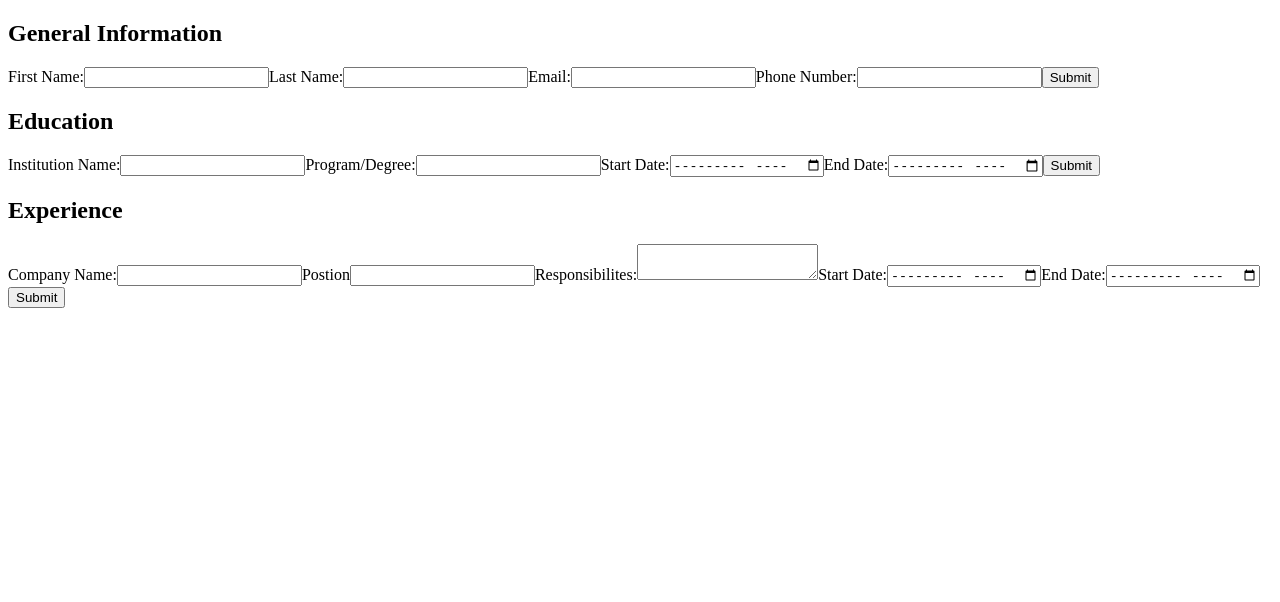
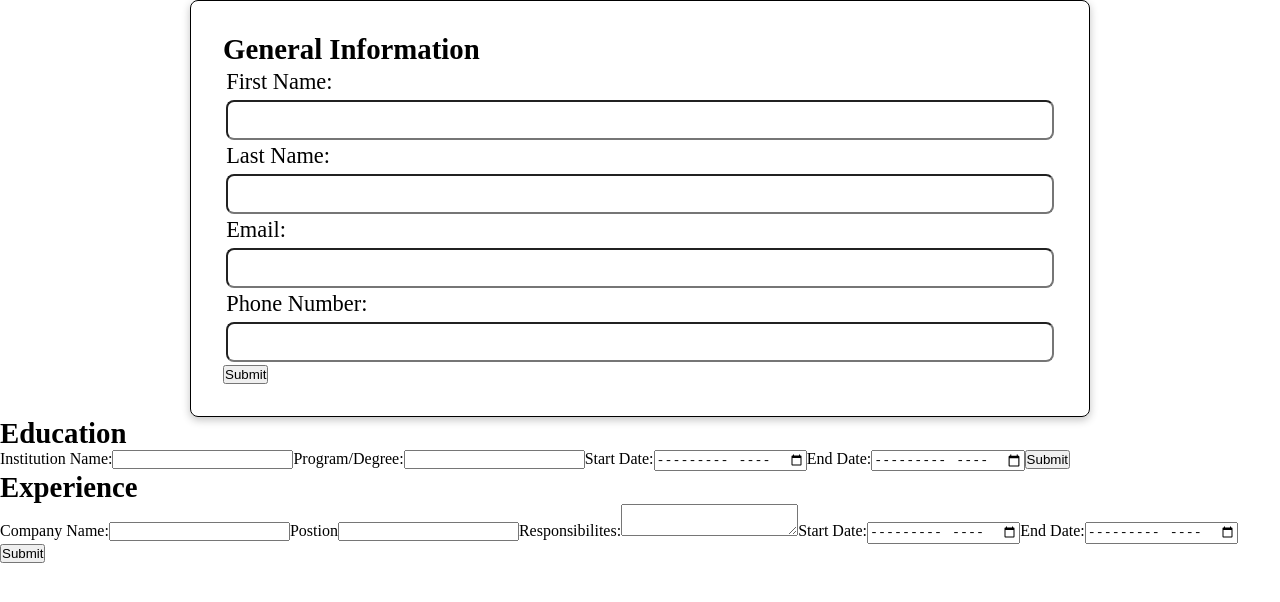
Before and after one commit to rizwanshaukat-dev/CV-Application, a React (Vite) app: page / in a window 1280 px wide. Shown: the top 602 px of the page. Built offline with nearby package versions, Linux system fonts and the light colour scheme.

Commit message:
Add style to the general Info component

```diff
--- a/src/components/GeneralInfo.jsx
+++ b/src/components/GeneralInfo.jsx
@@ -1,4 +1,5 @@
 import { useState } from "react"
+import "../styles/general.css";
 
 export default function GeneralInfo({ generalInfo, setGeneralInfo }) {
     const [isEditing, setIsEditing] = useState(true);
@@ -34,38 +35,46 @@ export default function GeneralInfo({ generalInfo, setGeneralInfo }) {
     }
     if (isEditing) {
         return (
-            <div className="general-edit-component">
+            <div className="general-edit-component general-component">
                 <h2 className="title">General Information</h2>
+                <div className="form-field">
                 <label htmlFor="first-name">First Name:</label>
                 <input type="text"
                     id="first-name"
                     value={generalInfo.firstName}
                     onChange={handleFirstNameChange}
                 />
+                </div>
+                <div className="form-field">
                 <label htmlFor="last-name">Last Name:</label>
                 <input type="text"
                     id="last-name"
                     value={generalInfo.lastName}
                     onChange={handleLastNameChange}
                 />
+                </div>
+                <div className="form-field">
                 <label htmlFor="email">Email:</label>
                 <input type="email"
                     id="email"
                     value={generalInfo.email}
                     onChange={handleEmailChange}
                 />
+                </div>
+                <div className="form-field">
                 <label htmlFor="phone">Phone Number:</label>
                 <input type="tel"
                     id="phone"
                     value={generalInfo.phone}
                     onChange={handlePhoneChange}
                 />
+                </div>
                 <button className="submit-btn" onClick={handleSubmitButton}>Submit</button>
             </div>
         )
     }
     return (
-        <div className="general-display-component">
+        <div className="general-display-component general-component">
             <h2 className="title">General Information</h2>
             <h3>Full Name:</h3>
             <h4>{generalInfo.firstName} {generalInfo.lastName}</h4>
--- /dev/null
+++ b/src/styles/general.css
@@ -0,0 +1,37 @@
+*{
+    margin: 0;
+    padding: 0;
+    box-sizing: border-box;
+}
+h2{
+    font-size: 1.8rem;
+}
+.general-component{
+    width: min(100% - 2rem, 900px);
+    margin-inline: auto;
+    border: 1px solid black;
+    padding: 2rem;
+    border-radius: 8px;
+    box-shadow: rgba(0, 0, 0, 0.24) 0px 3px 8px;
+}
+.form-field{
+    display: flex;
+    flex-direction: column;
+    gap: 0.3rem;
+    margin: 0.2rem;
+}
+.form-field input{
+    width: 100%;
+    height: 2.5rem;
+    font-size: 1.3rem;
+    padding: 0 0.7rem;
+    border-radius: 8px;
+}
+.form-field label{
+    font-size: 1.4rem;
+    font-weight: 500;
+}
+input:focus {
+  outline: none;
+  box-shadow: none;
+}
```
